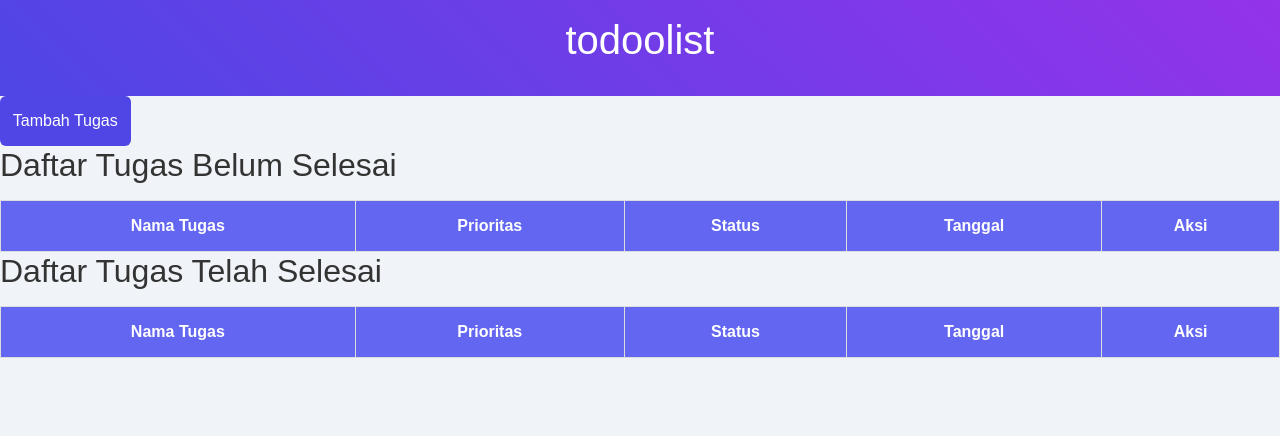
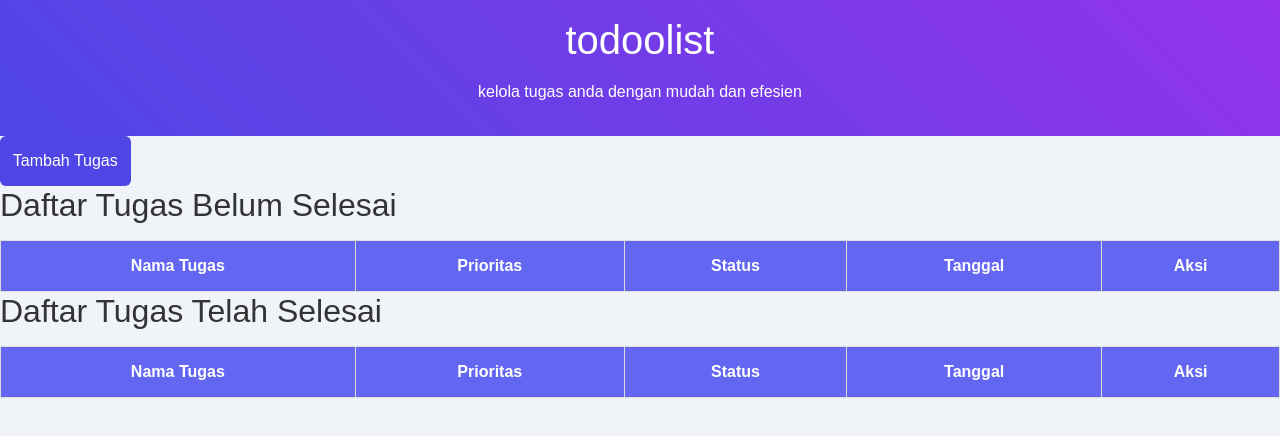
Before and after one commit to Akunml6925/Ujikom2025, a plain HTML site: page index.html in a window 1280 px wide. Drawn offline with nearby package versions, Linux system fonts and the light colour scheme; no server answers.

Commit message:
update index.html

```diff
--- a/index.html
+++ b/index.html
@@ -14,6 +14,7 @@
 <body>
     <header>
         <h1> todoolist</h1>
+        <p> kelola tugas anda dengan mudah dan efesien</p>
     </header>
 
     <mailln>
```
